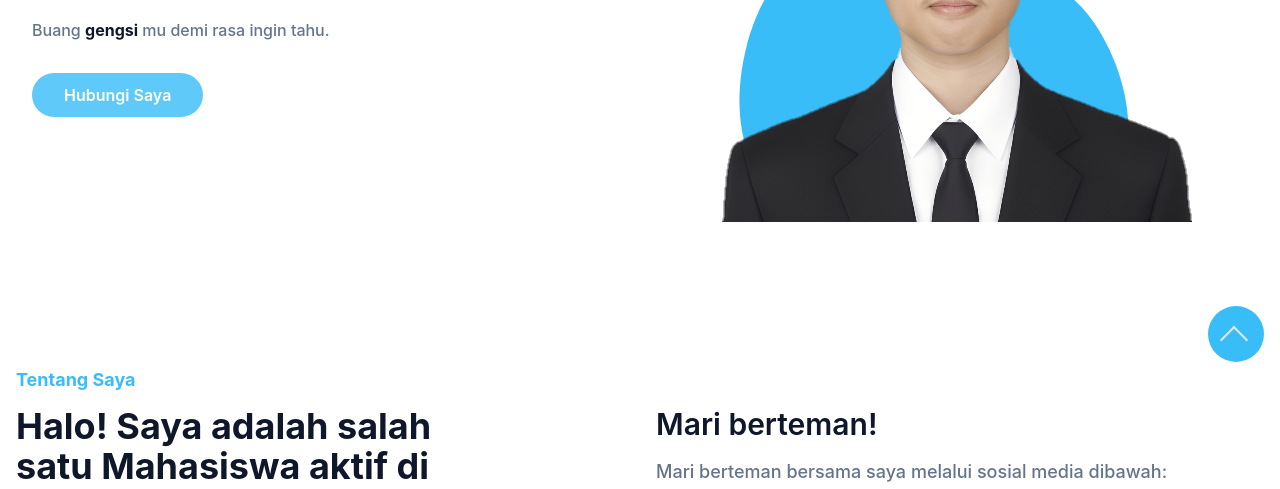
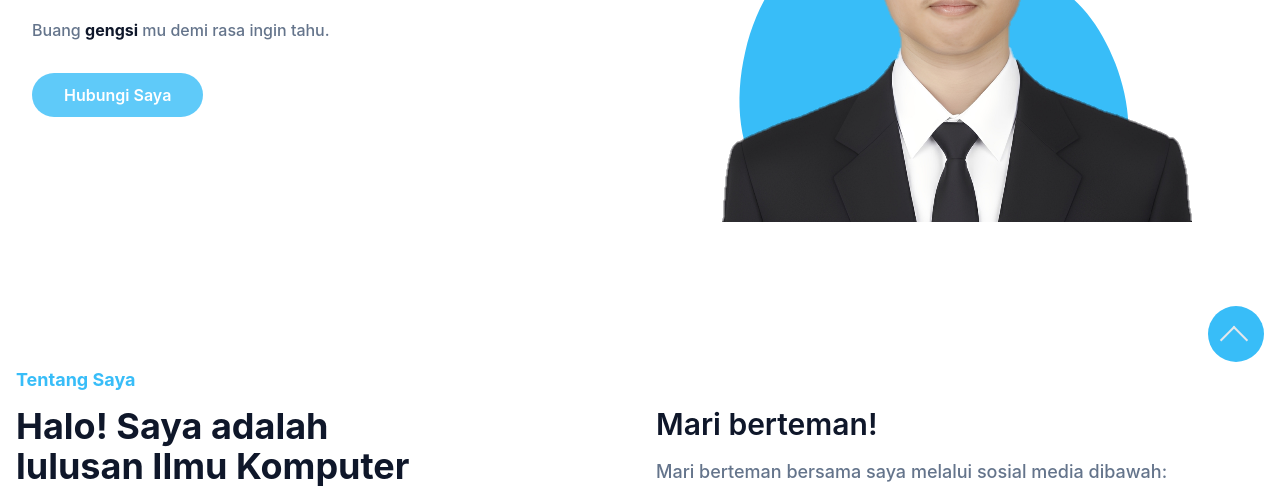
Before and after one commit to AlkhadafiS/portfolio, a website: page index.html in a window 1280 px wide. Shown: the part 422-911 px from the top of the page. Drawn offline with nearby package versions, Linux system fonts and the light colour scheme.

Commit message:
Update index.html

```diff
--- a/index.html
+++ b/index.html
@@ -104,7 +104,7 @@
         <div class="flex flex-wrap">
             <div class="w-full px-4 mb-10 lg:w-1/2">
                 <h4 class="font-bold text-primary text-lg mb-3">Tentang Saya</h4>
-                <h2 class="font-bold text-dark text-3xl mb-5 max-w-md lg:text-4xl dark:text-white">Halo! Saya adalah salah satu Mahasiswa aktif di Universitas Lampung.</h2>
+                <h2 class="font-bold text-dark text-3xl mb-5 max-w-md lg:text-4xl dark:text-white">Halo! Saya adalah lulusan Ilmu Komputer dari Universitas Lampung.</h2>
                 <p class="font-medium text-base text-secondary max-w-xl lg:text-lg">Saya merupakan lulusan Ilmu Komputer dari Universitas Lampung yang memiliki ketertarikan besar pada bidang Artificial Intelligence, Machine Learning, dan Pengolahan Data. Saya senang mempelajari hal baru serta mengembangkan solusi berbasis teknologi untuk memecahkan berbagai permasalahan.</p>
             </div>
             <div class="w-full px-4 lg:w-1/2">
```
